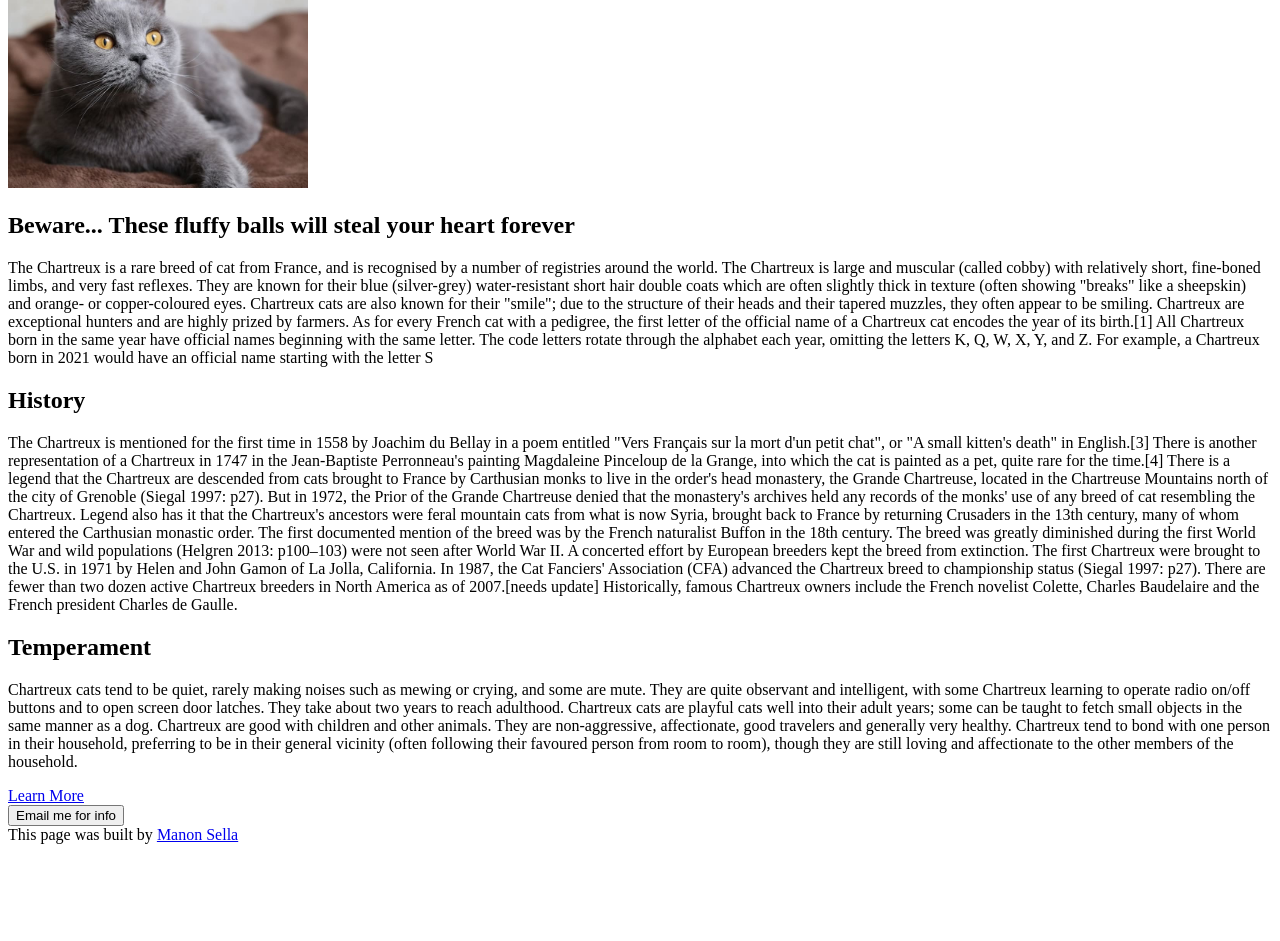
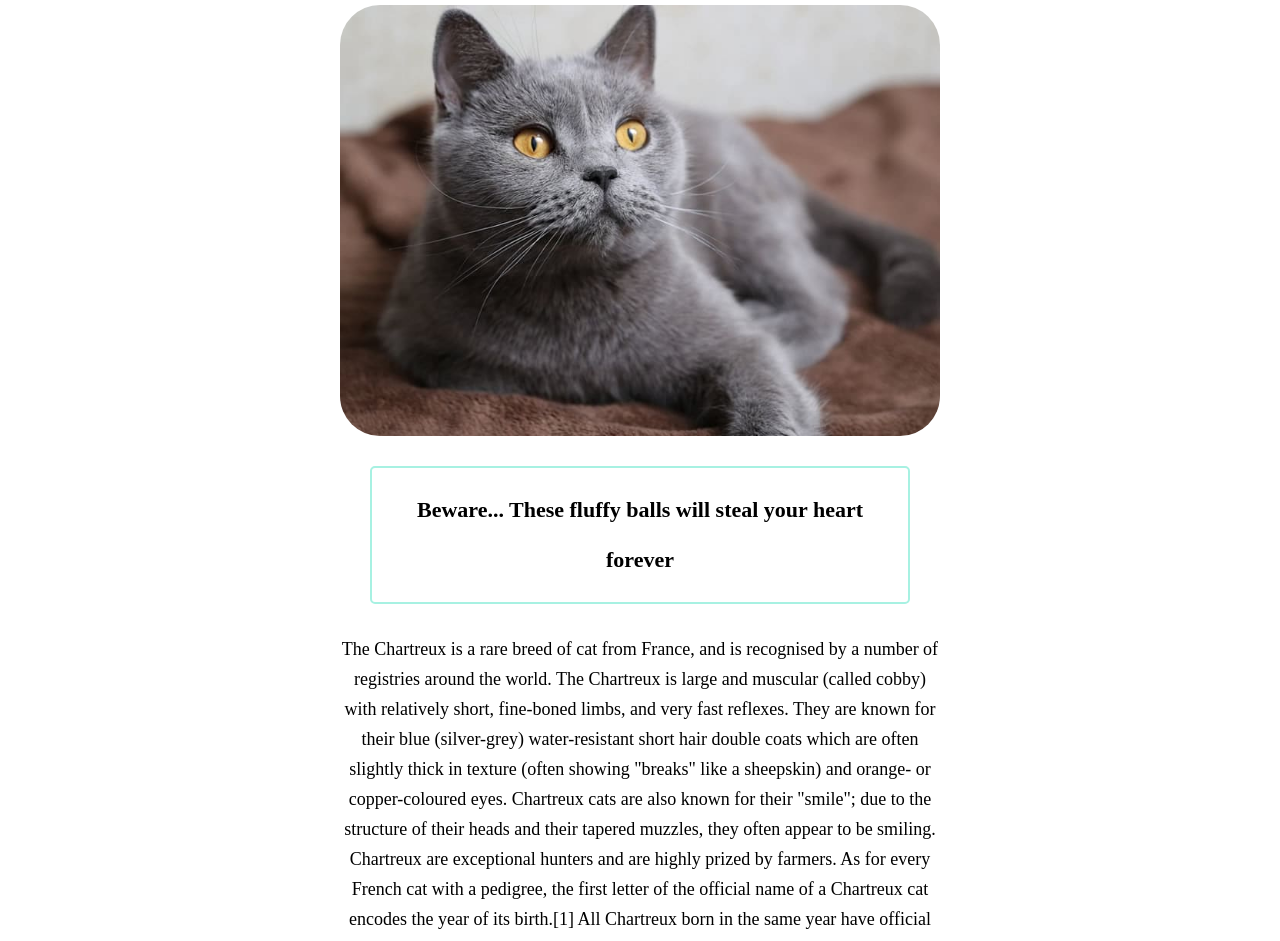
Before and after one commit to ManonSella/Chartreux-Page, a plain HTML site: page index.html in a window 1280 px wide. Shown: the part 108-1049 px from the top of the page. Before the commit the page ends 960 px from the top, so only its background shows below. Drawn offline with Linux system fonts and the light colour scheme.

Commit message:
Update index.html

```diff
--- a/index.html
+++ b/index.html
@@ -9,87 +9,176 @@
       description="Chartreux cats are the most affectionate, fascinating, beautiful fluffy little souls that will forever give you mountains of love"
     />
     <title>Chartreux Cats</title>
+    <style>
+      h1,
+      h2,
+      p,
+      a,
+      footer {
+        text-align: center;
+      }
+      h1 {
+        color: #2542e1;
+        font-size: 30px;
+      }
+
+      img {
+        border-radius: 40px;
+        display: block;
+        margin: 0 auto;
+        max-width: 100%;
+      }
+
+      h2 {
+        font-size: 22px;
+      }
+
+      p {
+        font-size: 18px;
+        line-height: 30px;
+        margin: 20px 0 10px;
+      }
+
+      a {
+        font-size: 15px;
+      }
+
+      button {
+        background: #2542e1;
+        border: none;
+        border-radius: 50px;
+        box-shadow: 5px 5px 5px rgba(0, 0, 0, 0.3);
+        color: #fff;
+        display: block;
+        font-size: 18px;
+        margin: 20px auto;
+        padding: 15px 25px;
+        transition: all 150ms ease-in-out;
+      }
+
+      button:hover {
+        background: #fff;
+        color: #2542e1;
+        border: 1px solid #2542e1;
+        cursor: pointer;
+      }
+
+      .container {
+        margin: 0 auto;
+        max-width: 600px;
+        padding: 30px 60px;
+      }
+
+      .fluffy-balls {
+        border: 2px solid #a7f1e2;
+        border-radius: 5px;
+        line-height: 50px;
+        margin: 30px;
+        padding: 17px;
+      }
+
+      .learn-more {
+        color: #2542e1;
+        display: block;
+        font-size: 18px;
+        text-decoration: none;
+        margin-top: 10px;
+      }
+
+      .learn-more:hover {
+        text-decoration: underline;
+        cursor: pointer;
+      }
+    </style>
   </head>
   <body>
+    <div class="container">
       <h1>Chartreux Cats 🐾</h1>
-    <img
-      src="chartreuxcat.jpeg"
-      alt="chartreux cat in a red ladybug bag"
-      width="300"
-    />
-    <h2>Beware... These fluffy balls will steal your heart forever</h2>
+      <img src="chartreuxcat.jpeg" alt="chartreux cat in a red ladybug bag" />
+      <h2 class="fluffy-balls">
+        Beware... These fluffy balls will steal your heart forever
+      </h2>
       <p>
         The Chartreux is a rare breed of cat from France, and is recognised by a
-      number of registries around the world. The Chartreux is large and muscular
-      (called cobby) with relatively short, fine-boned limbs, and very fast
-      reflexes. They are known for their blue (silver-grey) water-resistant
-      short hair double coats which are often slightly thick in texture (often
-      showing "breaks" like a sheepskin) and orange- or copper-coloured eyes.
-      Chartreux cats are also known for their "smile"; due to the structure of
-      their heads and their tapered muzzles, they often appear to be smiling.
-      Chartreux are exceptional hunters and are highly prized by farmers. As for
-      every French cat with a pedigree, the first letter of the official name of
-      a Chartreux cat encodes the year of its birth.[1] All Chartreux born in
-      the same year have official names beginning with the same letter. The code
-      letters rotate through the alphabet each year, omitting the letters K, Q,
-      W, X, Y, and Z. For example, a Chartreux born in 2021 would have an
-      official name starting with the letter S
+        number of registries around the world. The Chartreux is large and
+        muscular (called cobby) with relatively short, fine-boned limbs, and
+        very fast reflexes. They are known for their blue (silver-grey)
+        water-resistant short hair double coats which are often slightly thick
+        in texture (often showing "breaks" like a sheepskin) and orange- or
+        copper-coloured eyes. Chartreux cats are also known for their "smile";
+        due to the structure of their heads and their tapered muzzles, they
+        often appear to be smiling. Chartreux are exceptional hunters and are
+        highly prized by farmers. As for every French cat with a pedigree, the
+        first letter of the official name of a Chartreux cat encodes the year of
+        its birth.[1] All Chartreux born in the same year have official names
+        beginning with the same letter. The code letters rotate through the
+        alphabet each year, omitting the letters K, Q, W, X, Y, and Z. For
+        example, a Chartreux born in 2021 would have an official name starting
+        with the letter S
       </p>
       <h2>History</h2>
       <p>
-      The Chartreux is mentioned for the first time in 1558 by Joachim du Bellay
-      in a poem entitled "Vers Français sur la mort d'un petit chat", or "A
-      small kitten's death" in English.[3] There is another representation of a
-      Chartreux in 1747 in the Jean-Baptiste Perronneau's painting Magdaleine
-      Pinceloup de la Grange, into which the cat is painted as a pet, quite rare
-      for the time.[4] There is a legend that the Chartreux are descended from
-      cats brought to France by Carthusian monks to live in the order's head
-      monastery, the Grande Chartreuse, located in the Chartreuse Mountains
-      north of the city of Grenoble (Siegal 1997: p27). But in 1972, the Prior
-      of the Grande Chartreuse denied that the monastery's archives held any
-      records of the monks' use of any breed of cat resembling the Chartreux.
-      Legend also has it that the Chartreux's ancestors were feral mountain cats
-      from what is now Syria, brought back to France by returning Crusaders in
-      the 13th century, many of whom entered the Carthusian monastic order. The
-      first documented mention of the breed was by the French naturalist Buffon
-      in the 18th century. The breed was greatly diminished during the first
-      World War and wild populations (Helgren 2013: p100–103) were not seen
-      after World War II. A concerted effort by European breeders kept the breed
-      from extinction. The first Chartreux were brought to the U.S. in 1971 by
-      Helen and John Gamon of La Jolla, California. In 1987, the Cat Fanciers'
-      Association (CFA) advanced the Chartreux breed to championship status
-      (Siegal 1997: p27). There are fewer than two dozen active Chartreux
-      breeders in North America as of 2007.[needs update] Historically, famous
-      Chartreux owners include the French novelist Colette, Charles Baudelaire
-      and the French president Charles de Gaulle.
+        The Chartreux is mentioned for the first time in 1558 by Joachim du
+        Bellay in a poem entitled "Vers Français sur la mort d'un petit chat",
+        or "A small kitten's death" in English.[3] There is another
+        representation of a Chartreux in 1747 in the Jean-Baptiste Perronneau's
+        painting Magdaleine Pinceloup de la Grange, into which the cat is
+        painted as a pet, quite rare for the time.[4] There is a legend that the
+        Chartreux are descended from cats brought to France by Carthusian monks
+        to live in the order's head monastery, the Grande Chartreuse, located in
+        the Chartreuse Mountains north of the city of Grenoble (Siegal 1997:
+        p27). But in 1972, the Prior of the Grande Chartreuse denied that the
+        monastery's archives held any records of the monks' use of any breed of
+        cat resembling the Chartreux. Legend also has it that the Chartreux's
+        ancestors were feral mountain cats from what is now Syria, brought back
+        to France by returning Crusaders in the 13th century, many of whom
+        entered the Carthusian monastic order. The first documented mention of
+        the breed was by the French naturalist Buffon in the 18th century. The
+        breed was greatly diminished during the first World War and wild
+        populations (Helgren 2013: p100–103) were not seen after World War II. A
+        concerted effort by European breeders kept the breed from extinction.
+        The first Chartreux were brought to the U.S. in 1971 by Helen and John
+        Gamon of La Jolla, California. In 1987, the Cat Fanciers' Association
+        (CFA) advanced the Chartreux breed to championship status (Siegal 1997:
+        p27). There are fewer than two dozen active Chartreux breeders in North
+        America as of 2007.[needs update] Historically, famous Chartreux owners
+        include the French novelist Colette, Charles Baudelaire and the French
+        president Charles de Gaulle.
       </p>
       <h2>Temperament</h2>
       <p>
         Chartreux cats tend to be quiet, rarely making noises such as mewing or
-      crying, and some are mute. They are quite observant and intelligent, with
-      some Chartreux learning to operate radio on/off buttons and to open screen
-      door latches. They take about two years to reach adulthood. Chartreux cats
-      are playful cats well into their adult years; some can be taught to fetch
-      small objects in the same manner as a dog. Chartreux are good with
-      children and other animals. They are non-aggressive, affectionate, good
-      travelers and generally very healthy. Chartreux tend to bond with one
-      person in their household, preferring to be in their general vicinity
-      (often following their favoured person from room to room), though they are
-      still loving and affectionate to the other members of the household.
+        crying, and some are mute. They are quite observant and intelligent,
+        with some Chartreux learning to operate radio on/off buttons and to open
+        screen door latches. They take about two years to reach adulthood.
+        Chartreux cats are playful cats well into their adult years; some can be
+        taught to fetch small objects in the same manner as a dog. Chartreux are
+        good with children and other animals. They are non-aggressive,
+        affectionate, good travelers and generally very healthy. Chartreux tend
+        to bond with one person in their household, preferring to be in their
+        general vicinity (often following their favoured person from room to
+        room), though they are still loving and affectionate to the other
+        members of the household.
       </p>
       <a
         href="https://en.wikipedia.org/wiki/Chartreux"
         target="_blank"
-      class="Learn more"
+        class="learn-more"
       >
-      Learn More
+        Learn More on Wikipedia
       </a>
       <br />
       <button>Email me for info</button>
       <br />
+      <footer>
         This page was built by
-    <a href="https://superlative-piroshki-e4d937.netlify.app" target="_blank">
+        <a
+          href="https://superlative-piroshki-e4d937.netlify.app"
+          target="_blank"
+        >
           Manon Sella
         </a>
+      </footer>
+    </div>
   </body>
 </html>
```
Lines whose indentation alone changed are shown as unchanged.
